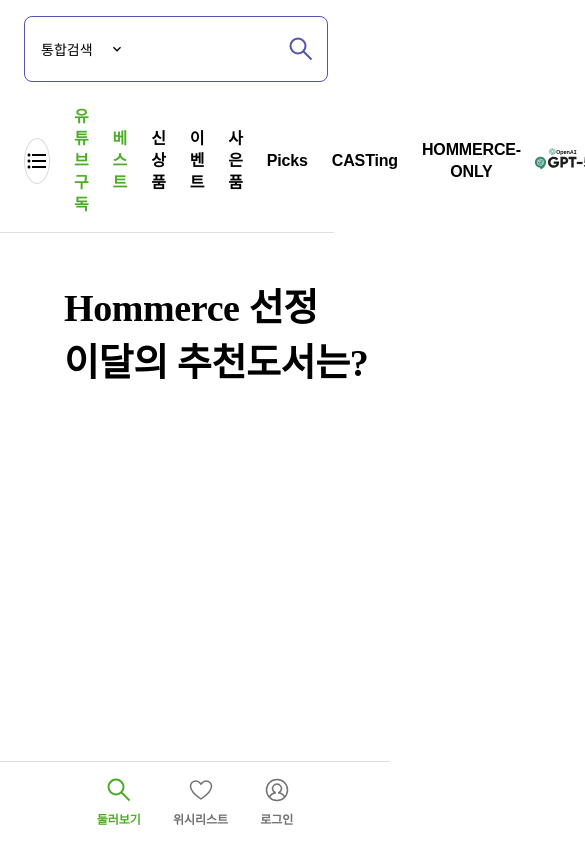
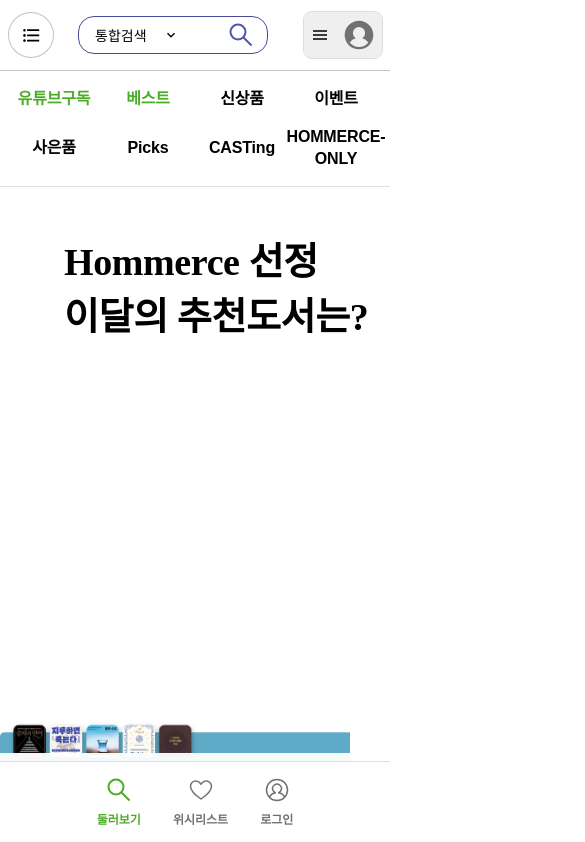
Before and after one commit to hopago/hommerce, a React (Vite) app in the folder client/: page / in a window 390 px wide. Shown: the top 842 px of the page, 585 px wide, since content can reach past the window. Built offline with nearby package versions, Linux system fonts and the light colour scheme.

Commit message:
Nav & Search 섹션 반응형 UI

```diff
--- a/client/src/pages/_components/SearchBar.tsx
+++ b/client/src/pages/_components/SearchBar.tsx
@@ -1,3 +1,4 @@
+import { useMediaQuery } from "usehooks-ts";
 import { NavLinks } from ".";
 import SearchButton from "./SearchButton";
 import SearchInput from "./SearchInput";
@@ -14,8 +15,11 @@
   onChange,
   searchTerm,
 }: SearchBarProps) {
+  const isMedium = useMediaQuery("(max-width:740px)");
+
   return (
     <section className="search-section">
+      {!isMedium && (
         <form onSubmit={onSubmit} className="search-section__container">
           <div className="search-section__container__wrapper">
             <SearchSelect className="fixed" />
@@ -23,6 +27,7 @@
             <SearchButton />
           </div>
         </form>
+      )}
       <NavLinks />
     </section>
   );
--- a/client/src/pages/_components/SearchSection.tsx
+++ b/client/src/pages/_components/SearchSection.tsx
@@ -2,19 +2,26 @@
 
 import SearchBar from "./SearchBar";
 import FixedSearchBar from "./FixedSearchBar";
+
 import { useLayoutEffect, useState } from "react";
+
+import { useMediaQuery } from "usehooks-ts";
 
 export default function SearchSection() {
   const { onSubmit, onChange, searchTerm } = useSearchForm();
+
+  const isMedium = useMediaQuery("(max-width:740px)");
 
   const [scrollY, setScrollY] = useState(0);
   const [isScrolled, setIsScrolled] = useState(false);
 
   useLayoutEffect(() => {
+    if (isMedium) return;
+
     const setCurrScroll = () => {
       setTimeout(() => {
         setScrollY(window.scrollY);
-      }, 300);
+      }, 150);
     };
 
     window.addEventListener("scroll", setCurrScroll);
@@ -22,27 +29,34 @@
     return () => {
       window.removeEventListener("scroll", setCurrScroll);
     };
-  }, [isScrolled]);
+  }, [isScrolled, isMedium]);
 
   useLayoutEffect(() => {
+    if (isMedium) {
+      return setIsScrolled(true);
+    }
+
     if (scrollY > 190) {
       setIsScrolled(true);
     } else if (scrollY <= 190) {
       setIsScrolled(false);
     }
-  }, [scrollY]);
+  }, [scrollY, isMedium]);
 
-  return !isScrolled ? (
+  return (
+    <>
       <SearchBar
         onChange={onChange}
         onSubmit={onSubmit}
         searchTerm={searchTerm}
       />
-  ) : (
+      {isScrolled && (
         <FixedSearchBar
           onChange={onChange}
           onSubmit={onSubmit}
           searchTerm={searchTerm}
         />
+      )}
+    </>
   );
 }
--- a/client/src/scss/banner.scss
+++ b/client/src/scss/banner.scss
@@ -1,3 +1,5 @@
+@import "./mixin";
+
 .domain-banner {
     width: 100%;
     height: 588px;
@@ -114,3 +116,15 @@
         }
     }
 }
+
+@include md {
+
+}
+
+@include lg {
+
+}
+
+@include xl {
+
+}
--- a/client/src/scss/search.scss
+++ b/client/src/scss/search.scss
@@ -314,9 +314,10 @@
             transition: all .3s ease;
             width: 44px;
             height: 44px;
-            background-color: $font-dark;
+            background-color: #FFFFFF;
+            border: 1px solid rgba(0,0,0,.24);
             border-radius: 50%;
-            color: #F2F2F2;
+            color: $font-dark;
             display: flex;
             align-items: center;
             justify-content: center;
@@ -356,10 +357,6 @@
             display: flex;
             align-items: center;
             justify-content: flex-end;
-
-            .home-nav__user__session__button {
-
-            }
         }
     }
 
@@ -599,19 +596,139 @@
 @include sm {
     .search-section {
         margin: 0;
-        padding: 1rem 1.5rem;
-        width: calc(100% - 56px);
+        width: 100%;
+        padding: 1rem 0;
+
+        &__nav-links {
+            padding-top: 4.5rem;
+            display: flex;
+            flex-direction: column;
+            gap: 1rem;
+
+            .icon-wrap {
+                display: none;
+            }
+
+            &__wrapper {
+                padding: 0px;
+
+                ol {
+                    gap: 1rem;
+                    flex-wrap: wrap;
+                    justify-content: center;
+
+                    li {
+                        width: 20%;
+                        display: flex;
+                        align-items: center;
+                        justify-content: center;
+
+                        button {
+                            font-size: 16px;
+                            text-wrap: balance;
+                            padding: 0;
+                        }
+                    }
+                }
+            }
+
+            .right-banner {
+                display: none;
+            }
+        }
     }
 
     .popout {
         max-width: 100%;
+    }
+
+    .home-nav__user__session__button {
+        padding: 0;
+        margin-right: 0.5rem;
+
+        &__wrapper {
+            padding: 0.5rem;
+        }
+    }
+
+    .home-nav__logo.link.fixed {
+        display: none !important;
+    }
+
+    .icon-wrap {
+        margin-left: 0.5rem;
     }
 }
 
 @include md {
     .search-section {
         padding: 1rem 1.5rem;
-        width: calc(100% - 86px);
+        width: 100%;
         margin-left: 4px;
     }
+
+    .home-nav__user__session__button {
+        padding: 0;
+        margin-right: 1rem;
+
+        &__wrapper {
+            padding: 0.5rem;
+        }
+    }
+
+    .icon-wrap {
+        margin-left: 1rem;
+    }
 }
+
+@include lg {
+    .search-section {
+        padding: 1rem 1.5rem;
+        width: 100%;
+        margin-left: 4px;
+
+        &__nav-links {
+            width: 100%;
+            max-width: 1024px;
+        }
+    }
+
+    .home-nav__user__session__button {
+        padding: 0;
+        margin-right: 1rem;
+
+        &__wrapper {
+            padding: 0.5rem;
+        }
+    }
+
+    .icon-wrap {
+        margin-left: 1rem;
+    }
+}
+
+@include xl {
+    .search-section {
+        padding: 1rem 1.5rem;
+        width: 100%;
+        margin-left: 4px;
+
+        &__nav-links {
+            width: 100%;
+            max-width: 1200px;
+        }
+    }
+
+    .home-nav__user__session__button {
+        padding: 0;
+        margin-right: 1rem;
+
+        &__wrapper {
+            padding: 0.5rem;
+        }
+    }
+
+    .icon-wrap {
+        margin-left: 1rem;
+    }
+}
```
Lines whose indentation alone changed are shown as unchanged.
